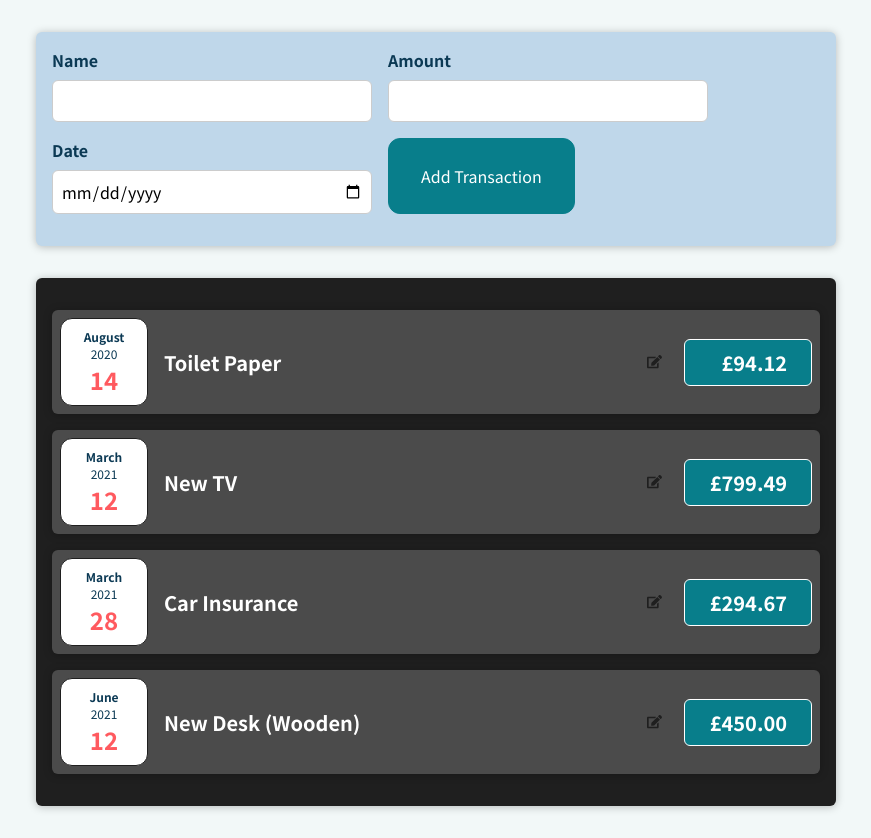
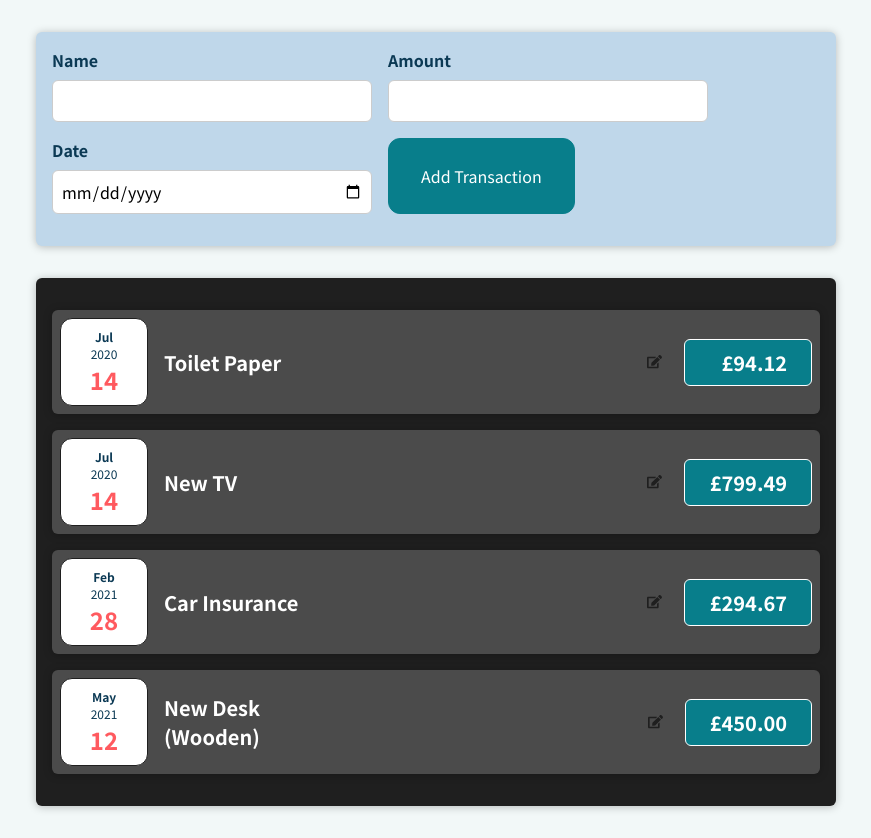
Before and after one commit to markpricetri/transactions_project, a React (Create React App) app: page / in a window 1280 px wide. Shown: the whole page, without its empty margins (204-1075 px from the left). Built offline with nearby package versions, Linux system fonts and the light colour scheme.

Commit message:
new transaction feature enabled

```diff
--- a/src/App.js
+++ b/src/App.js
@@ -1,15 +1,12 @@
 import React from 'react'
-import NewTransaction from './components/transactions/new_transaction/NewTransaction';
 import Transactions from "./components/transactions/Transactions";
 
+
+
 function App() {
-  const addTransactionHandler = (transaction) => {
-    console.log(transaction);
-  }
-
   return (
     <React.Fragment>
-      <NewTransaction onAddTransaction={addTransactionHandler}/>
+
       <Transactions />
     </React.Fragment>
   );
--- a/src/components/transactions/TransactionDate.js
+++ b/src/components/transactions/TransactionDate.js
@@ -1,10 +1,13 @@
 import React from "react"
 import "./TransactionDate.scss";
 
+
 const TransactionDate = (props) => {
-  const month = props.date.toLocaleString("en-GB", { month: "long" });
-  const day = props.date.toLocaleString("en-GB", { day: "2-digit" });
-  const year = props.date.getFullYear();
+  const months = ["Jan", "Feb", "Mar", "Apr", "May", "Jun", "Jul","Aug", "Sep", "Oct", "Nov", "Dec"];
+
+  const month = months[(parseInt(props.date.slice(5, 7)) - 1)];
+  const day = props.date.slice(8, 11);
+  const year = props.date.slice(0, 4);
 
   return (
     <div className="expense-date">
--- a/src/components/transactions/TransactionItem.js
+++ b/src/components/transactions/TransactionItem.js
@@ -30,10 +30,11 @@ const TransactionItem = (props) => {
         <div className="expense-item__description">
           <h2>{transactionName}</h2>
 
+          <div className="expense-title-change-form">
             {isNewInputOpen && (
               // SINGLE LINE FORM
               <React.Fragment>
-              <form className="form" onSubmit={handleSubmit}>
+                <form className="form newTitleForm" onSubmit={handleSubmit}>
                   <div className="form-control">
                     <label htmlFor="firstName">
                       Enter new transaction name:{" "}
@@ -50,6 +51,7 @@ const TransactionItem = (props) => {
                 </form>
               </React.Fragment>
             )}
+          </div>
 
           <button
             onClick={handleClick}
@@ -58,7 +60,7 @@ const TransactionItem = (props) => {
           >
             <FontAwesomeIcon icon={faEdit} />
           </button>
-          <div className="expense-item__price">£{props.amount}</div>
+          <div className="expense-item__price">£{parseFloat(props.amount).toFixed(2)}</div>
         </div>
       </Card>
     </React.Fragment>
--- a/src/components/transactions/TransactionItem.scss
+++ b/src/components/transactions/TransactionItem.scss
@@ -22,6 +22,8 @@
   font-size: 1rem;
   margin: 0 1rem;
   color: white;
+  flex-grow: 1;
+
 }
 
 .expense-item__price {
@@ -46,6 +48,7 @@
 
   .expense-item__description h2 {
     font-size: 1.25rem;
+
   }
 
   .expense-item__price {
@@ -69,3 +72,7 @@
   flex-grow: 1;
   text-align: left;
 }
+
+.expense-title-change-form {
+  width: 40%;
+}
--- a/src/components/transactions/Transactions.js
+++ b/src/components/transactions/Transactions.js
@@ -1,22 +1,33 @@
-import React from "react";
+import React, { useState } from "react";
 
 import TransactionItem from "./TransactionItem"
+import NewTransaction from "./new_transaction/NewTransaction";
 import Card from "../UI/Card"
 import "./Transactions.scss"
 
 const data = require("../../transactionData");
 
 const Transactions = () => {
+  const [transactions, setTransactions] = useState(data.transactions);
+
+  const addTransactionHandler = (transaction) => {
+    setTransactions((prevTransactions) => {
+      return [transaction, ...prevTransactions];
+    });
+  };
+
+
   return (
     <React.Fragment>
+      <NewTransaction onAddTransaction={addTransactionHandler} />
       <Card className="expenses">
-        {data.transactions.map((transaction) => {
+        {transactions.map((transaction) => {
           return (
             <TransactionItem
               key={transaction.id}
               className="expense-item"
               title={transaction.title}
-              amount={transaction.amount.toFixed(2)}
+              amount={transaction.amount}
               date={transaction.date}
             />
           );
--- a/src/components/transactions/new_transaction/NewTransaction.js
+++ b/src/components/transactions/new_transaction/NewTransaction.js
@@ -5,7 +5,9 @@ import './NewTransaction.scss'
 const NewTransaction = (props) => {
   const saveTransactionDataHandler = (newTransactionData) => {
     const transactionData = {
-      ...newTransactionData,
+      date: newTransactionData.newDate,
+      amount: newTransactionData.newAmount,
+      title: newTransactionData.newTitle,
       id: new Date().getTime().toString()
     }
     props.onAddTransaction(transactionData);
--- a/src/components/transactions/new_transaction/TransactionForm.js
+++ b/src/components/transactions/new_transaction/TransactionForm.js
@@ -13,12 +13,10 @@ const TransactionForm = (props) => {
 
   const handleSubmit = (e) => {
     e.preventDefault();
-    console.log(e.target)
-    if (newTransaction.newDate > threeMonthsAgo && newTransaction.newDate < threeMonthsFromNow) {
-      props.onSaveTransactionData(newTransaction);
-    } else {
-      console.log("Error: date cannot be more than 3 months from today's date.")
-    }
+    console.log(newTransaction.newDate);
+    console.log(newTransaction.newAmount);
+    console.log(newTransaction.newTitle);
+    props.onSaveTransactionData(newTransaction);
   };
 
   const handleChange = (e) => {
@@ -37,6 +35,7 @@ const TransactionForm = (props) => {
         }
       });
     } else {
+      console.log(e.target.value)
       setnewTransaction((prevState) => {
         return {
         ...prevState,
--- a/src/transactionData.js
+++ b/src/transactionData.js
@@ -3,20 +3,24 @@ const transactions = [
     id: "e1",
     title: "Toilet Paper",
     amount: 94.12,
-    date: new Date(2020, 7, 14),
+    date: "2020, 7, 14",
   },
-  { id: "e2", title: "New TV", amount: 799.49, date: new Date(2021, 2, 12) },
+  { id: "e2",
+    title: "New TV",
+    amount: 799.49,
+    date: "2020, 7, 14",
+  },
   {
     id: "e3",
     title: "Car Insurance",
     amount: 294.67,
-    date: new Date(2021, 2, 28),
+    date: "2021, 2, 28",
   },
   {
     id: "e4",
     title: "New Desk (Wooden)",
     amount: 450,
-    date: new Date(2021, 5, 12),
+    date: "2021, 5, 12",
   },
 ];
 
--- a/src/utils/date_min_max.js
+++ b/src/utils/date_min_max.js
@@ -1,5 +1,7 @@
 const date = new Date();
-const threeMonthsFromNow = date.setMonth(date.getMonth() + 3);
-const threeMonthsAgo = date.setMonth(date.getMonth() - 3);
+const threeMonths = 7889238000;
+const threeMonthsFromNow = date.getTime() + threeMonths;
+
+const threeMonthsAgo = date.getTime() - threeMonths;
 
 export { threeMonthsAgo, threeMonthsFromNow };
```
Also changed, not shown: 1 other file (tests, documents, lock files or other folders). Lines whose indentation alone changed are shown as unchanged.
